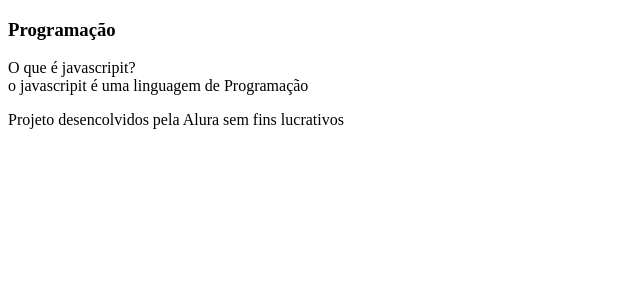
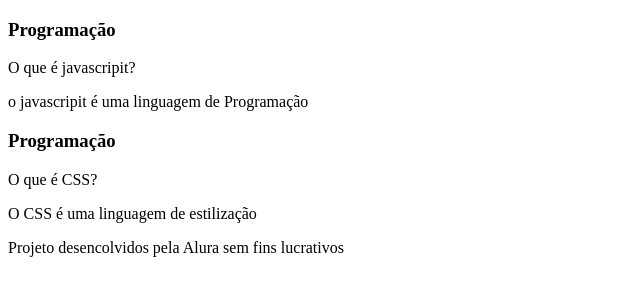
Before and after one commit to jaodomainecrafiti/flashcard, a plain HTML site: page index.html in a window 1280 px wide. Shown: the whole page, without its empty margins (0-640 px from the left). Drawn offline with Linux system fonts and the light colour scheme.

Commit message:
versao 2

```diff
--- /dev/null
+++ b/assets/style.css
@@ -0,0 +1,47 @@
+@import url('https://fonts.googleapis.com/css2?family=Bai+Jamjuree:ital,wght@0,200;0,300;0,400;0,500;0,600;0,700;1,200;1,300;1,400;1,500;1,600;1,700&display=swap');
+
+
+body{
+    background-color: bisque;
+    font-family: bai jamjuree;
+}
+
+footer{
+    background-color: black;
+    color: white;
+    position: fixed;
+    bottom: 0;
+    width: 100%;
+    height: 2rem;
+}
+footer p {
+    text-align: center;
+    font-size: 0.6rem;
+    margin-top: 0.5rem;
+    }
+
+    #container{
+        display: flex;
+    }
+    .cartao{
+        margin: 1rem 1rem;
+        background-color: aqua;
+        height: 20rem;
+        flex-grow: 1;
+        flex-basis: calc(33% - 6rem);
+    }
+    .cartao__conteudo {
+       text-align: center;
+       background-color: aquamarine;
+       height: 100%;
+    }
+    .cartao__conteudo h3 {
+         background-color: tomato;
+         }
+    .cartao__conteudo h3 {
+        padding: 0.5rem;
+        position: absolute;
+        margin: 0.6rem;
+        border-radius: 0.6rem;
+        font-size: 1vw;
+    }
--- a/index.html
+++ b/index.html
@@ -13,13 +13,24 @@
              <div class="cartao_conteudo">
                   <h3>Programação</h3>
                   <div  class="cartao_conteudo_pergunta">
-                    O que é javascripit?
+                   <p> O que é javascripit?</p>
                   </div>
                   <div class="cartao_conteudo-resposta">
-                       o javascripit é uma linguagem de Programação
+                     <p> o javascripit é uma linguagem de Programação</p>
                   </div>
              </div>
           </article>
+          <article class="cartao">
+            <div class="cartao__conteudo">
+            <h3>Programação</h3>
+            <div class="cartao__conteudo__pergunta">
+               <p> O que é CSS?</p>
+            </div>
+            <div class="cartao__conteudo__resposta">
+                <p>O CSS é uma linguagem de estilização</p>
+            </div>
+            </div>
+            </article>
         </section>
     </main>
 
```
